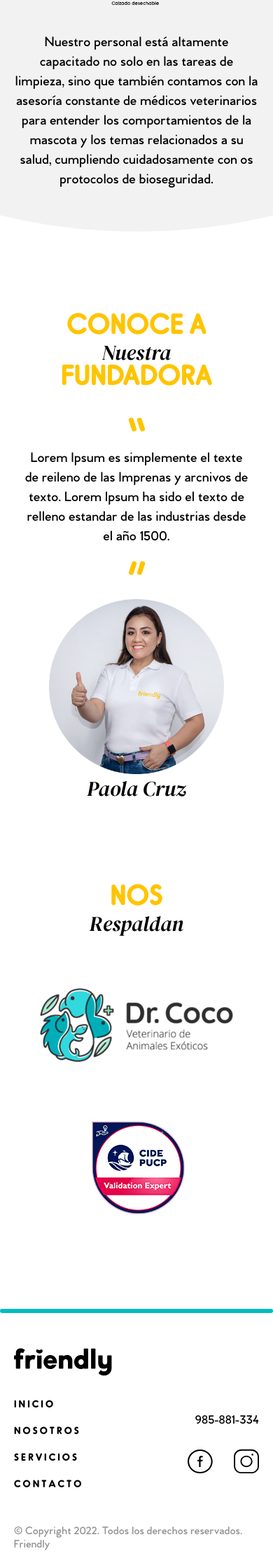
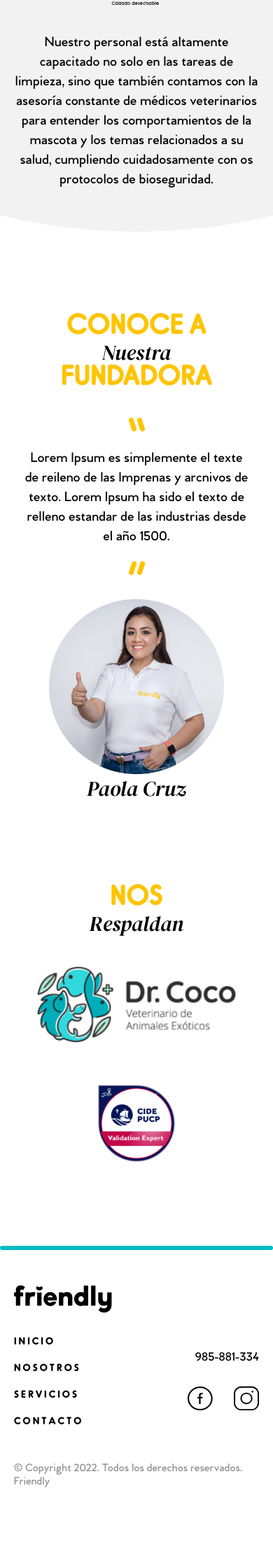
Before and after one commit to PaolaCruzC/paolacruzc.github.io, a Jekyll site: the page built from nosotros.html, in a window 390 px wide. Shown: the part 2029-4265 px from the top of the page at 70% size. Built offline with Jekyll 4.4.1, drawn with Linux system fonts in a browser that asks for light colours; after the commit the page ends 4175 px from its top, so only the background shows below that.

Commit message:
Replacing CIDEPUCP image to a higher resolution png

```diff
--- a/assets/css/general.css
+++ b/assets/css/general.css
@@ -168,8 +168,12 @@ nav#generalNav ul {
     bottom: 1px;
     height: 1px;
 
+    background: grey;
+    opacity: 0.5;
+  }
+
+  body.light nav#generalNav ul.visible:after {
     background: white;
-    opacity: 0.5;
   }
 }
 
--- a/assets/css/nosotros.css
+++ b/assets/css/nosotros.css
@@ -244,17 +244,16 @@ section#nosotrosRespaldoSection ul {
 @media all and (max-width: 600px) {
   section#nosotrosRespaldoSection ul {
     flex-direction: column;
-    gap: 30px;
+    gap: 60px;
   }
 }
 
 section#nosotrosRespaldoSection img {
-  height: 160px;
+  height: 130px;
 }
 
 @media all and (max-width: 600px) {
   section#nosotrosRespaldoSection img {
-    height: auto;
-    width: 100%;
+    height: 110px;
   }
 }
--- a/nosotros.html
+++ b/nosotros.html
@@ -118,7 +118,7 @@ de relleno estandar de las industrias desde el año 1500.
           <h1></h1>
         </li>
         <li>
-          <img src="assets/media/nosotros/cidePUCP.jpg" alt="CIDE PUCP, Validation Expert">
+          <img src="assets/media/nosotros/cidePUCP.png" alt="CIDE PUCP, Validation Expert">
           <h1></h1>
         </li>
       </ul>
```
Also changed, not shown: assets/media/nosotros/cidePUCP.jpg (deleted), assets/media/nosotros/cidePUCP.png (added), assets/media/nosotros/drCoco.jpg.
